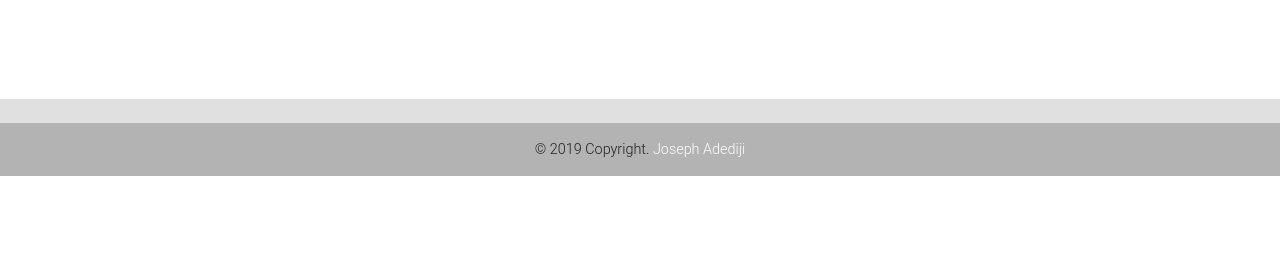
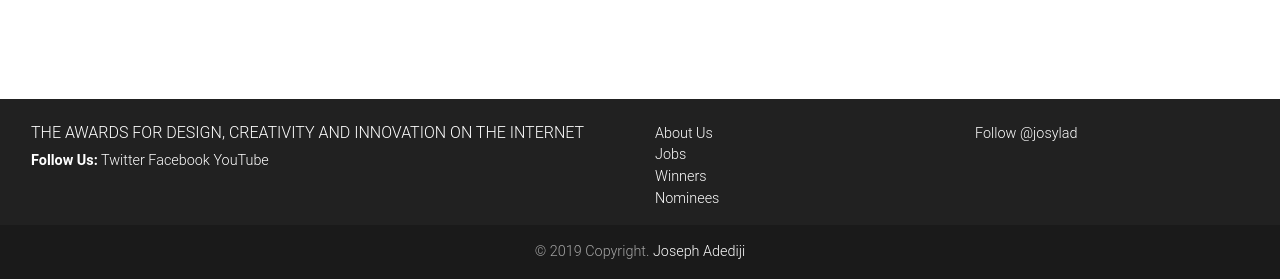
Before and after one commit to josylad/ReviewMe, a Django app: page /accounts/profile/ in a window 1280 px wide. Shown: the part 615-894 px from the top of the page. Before the commit the page ends 791 px from the top, so only its background shows below. Run offline with Django 3.2, Linux system fonts and the light colour scheme; the visitor is signed in with stand-in values (Sample User, id 1); data that the repository does not hold is empty; some libraries are stand-ins or nearby versions.

Commit message:
Update the layout and styling

```diff
--- a/awwards/templates/registration/layout.html
+++ b/awwards/templates/registration/layout.html
@@ -58,15 +58,87 @@
     {% endblock %}
     <div class="pt-4 mt-4 mb-4 pb-4"></div>
     <!-- Footer -->
-<footer class="page-footer font-small bg-light mt-4 pt-4">
+    <footer class="page-footer font-small bg-dark mt-4 pt-4">
 
-    <!-- Copyright -->
-    <div class="footer-copyright text-center py-3 text-dark">© 2019 Copyright.
-      <a href="https://github.com/josylad"> Joseph Adediji</a>
-    </div>
-    <!-- Copyright -->
+        <!-- Footer Links -->
+    <div class="container-fluid text-center text-md-left">
 
-  </footer>
+        <!-- Grid row -->
+        <div class="row">
+
+          <!-- Grid column -->
+          <div class="col-md-6 mt-md-0 mt-3">
+
+            <!-- Content -->
+            <h6 class="text-uppercase pl-2 ml-2">The awards for design, creativity and innovation on the Internet</h6>
+            <p> <span class="font-weight-bold pl-2 ml-2">Follow Us:</span>  Twitter Facebook YouTube</p>
+
+          </div>
+          <!-- Grid column -->
+
+          <hr class="clearfix w-100 d-md-none pb-3">
+
+          <!-- Grid column -->
+          <div class="col-md-3 mb-md-0 mb-3">
+
+            <!-- Links -->
+            <!-- <h5 class="text-uppercase">Links</h5> -->
+
+            <ul class="list-unstyled">
+              <li>
+                <a href="#!">About Us</a>
+              </li>
+              <li>
+                <a href="#!">Jobs</a>
+              </li>
+              <li>
+                <a href="#!">Winners</a>
+              </li>
+              <li>
+                <a href="#!">Nominees</a>
+              </li>
+            </ul>
+
+          </div>
+          <!-- Grid column -->
+
+          <!-- Grid column -->
+          <div class="col-md-3 mb-md-0 mb-3">
+
+            <!-- Links -->
+            <!-- <h5 class="text-uppercase">Links</h5> -->
+            <a href="https://twitter.com/josylad?ref_src=twsrc%5Etfw" target="_blank" class="twitter-follow-button" data-size="large" data-show-screen-name="false" data-lang="en" data-show-count="false">Follow @josylad</a><script async src="https://platform.twitter.com/widgets.js" charset="utf-8"></script>
+            <!-- <ul class="list-unstyled">
+              <li>
+                <a href="#!">Link 1</a>
+              </li>
+              <li>
+                <a href="#!">Link 2</a>
+              </li>
+              <li>
+                <a href="#!">Link 3</a>
+              </li>
+              <li>
+                <a href="#!">Link 4</a>
+              </li>
+            </ul> -->
+
+          </div>
+          <!-- Grid column -->
+
+        </div>
+        <!-- Grid row -->
+
+      </div>
+      <!-- Footer Links -->
+
+      <!-- Copyright -->
+      <div class="footer-copyright text-center py-3">© 2019 Copyright.
+        <a href="https://github.com/josylad"> Joseph Adediji</a>
+      </div>
+      <!-- Copyright -->
+
+    </footer>
   <!-- Footer -->
 </body>
 
```
